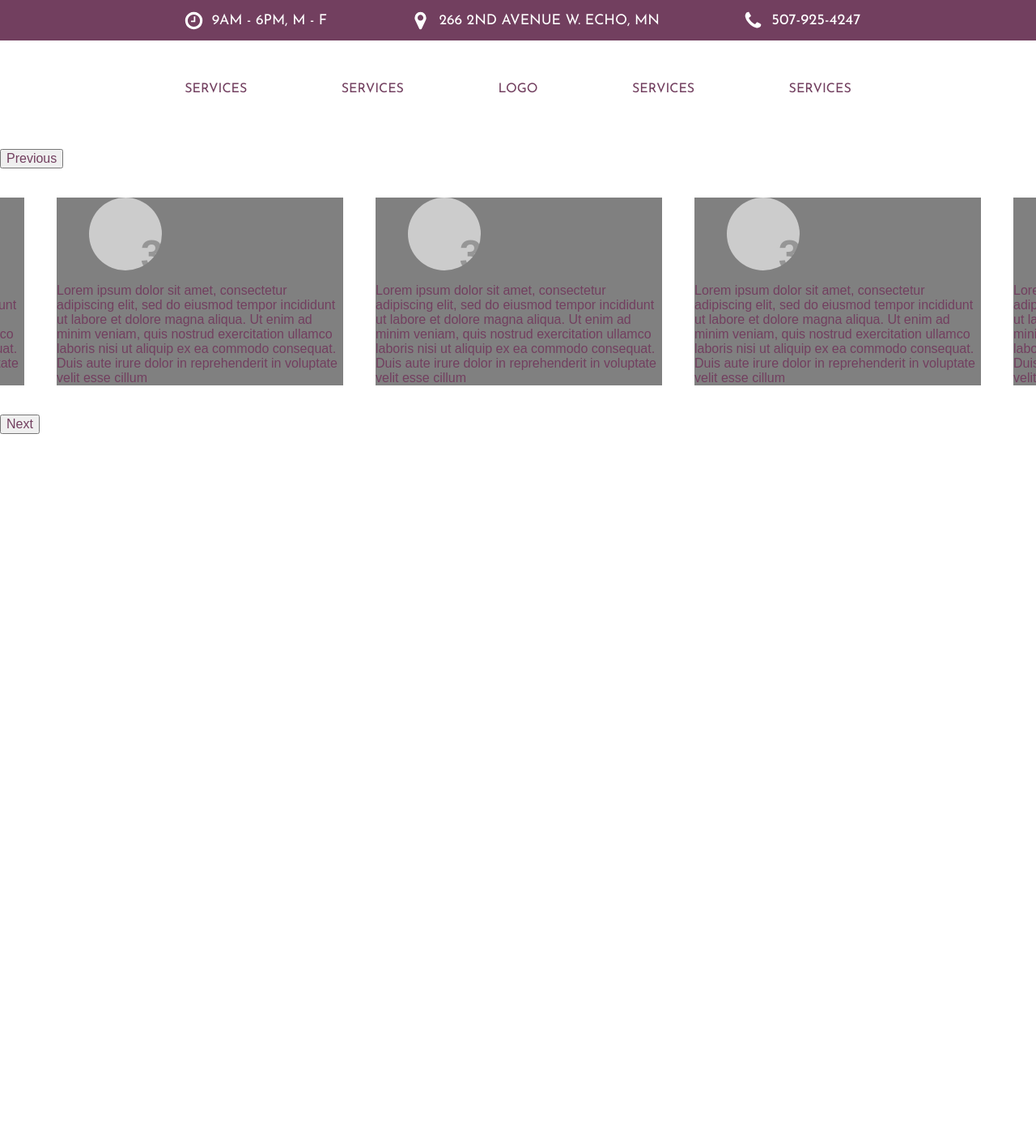
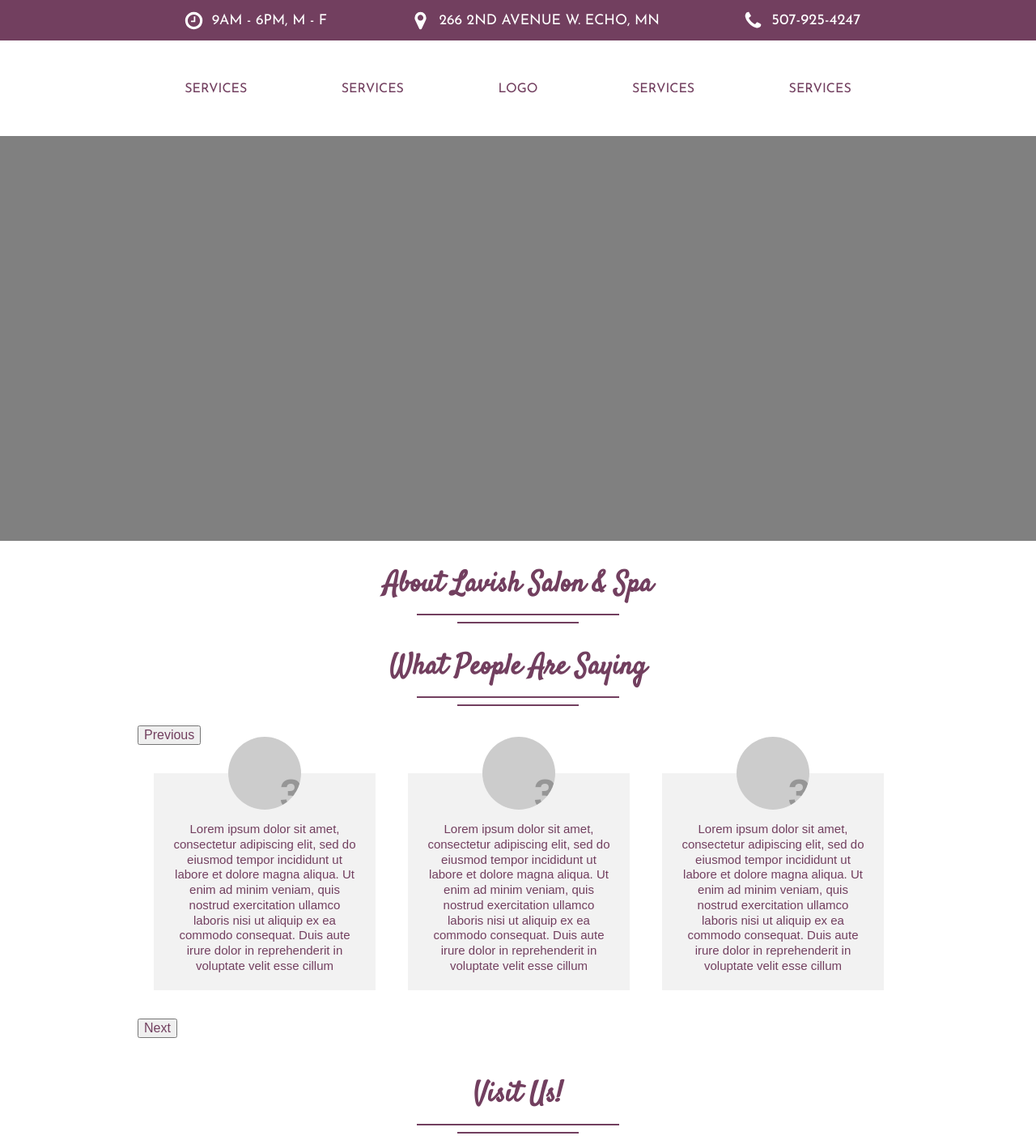
Before and after one commit to alexmacarthur/lavish, a Jekyll site: the page built from index.html, in a window 1280 px wide. Shown: the whole page at 81% size. Built offline with Jekyll 4.4.1, drawn with Linux system fonts in a browser that asks for light colours; nearby versions of some CDN libraries; before the commit the page ends 900 px from its top, so only the background shows below that.

```diff
--- a/assets/js/scripts.js
+++ b/assets/js/scripts.js
@@ -6,8 +6,9 @@ var Lavish = {
 
 	slider : function() {
 		$('#testimonialSlider').slick({
-			centerMode: true,
-			slidesToShow: 3
+			infinite: true,
+			slidesToShow: 3,
+			slidesToScroll: 3
 		});
 	}
 }
--- a/assets/scss/_nav.scss
+++ b/assets/scss/_nav.scss
@@ -1,9 +1,8 @@
 header {
 	ul {
+		@extend .Container;
 		width: 100%;
 		text-align: center;
-		max-width: 940px;
-    	margin: 0 auto;
 		display: flex;
 	}
 }
--- a/assets/scss/style.scss
+++ b/assets/scss/style.scss
@@ -3,6 +3,6 @@
 @import "extends";
 @import "mixins";
 @import "base";
+@import "main";
 @import "layout";
-@import "main";
 @import "nav";
--- a/index.html
+++ b/index.html
@@ -8,9 +8,24 @@ layout: default
 
 <section class="Section--about">
 
+	<h2>About Lavish Salon &amp; Spa</h2>
+	<div class="Underline">
+		<hr/>
+		<hr/>
+	</div>
+
+
 </section>
 
 <section class="Section--testimonials">
+
+	<h2>What People Are Saying</h2>
+	<div class="Underline">
+		<hr/>
+		<hr/>
+	</div>
+
+	<div class="Container">
 
 		<ul class="Slider" id="testimonialSlider">
 			<li>
@@ -68,9 +83,16 @@ layout: default
 				</div>
 			</li>
 		</ul>
-
+	</div>
 </section>
 
 <section class="Section--visit">
 
+		<h2>Visit Us!</h2>
+		<div class="Underline">
+			<hr/>
+			<hr/>
+		</div>
+
+
 </section>
```
Also changed, not shown: assets/scss/_base.scss (+12 -0 lines), assets/scss/_main.scss (+37 -1 lines), assets/style.css (+1 -1 lines), assets/js/scripts.min.js. Lines whose indentation alone changed are shown as unchanged.
